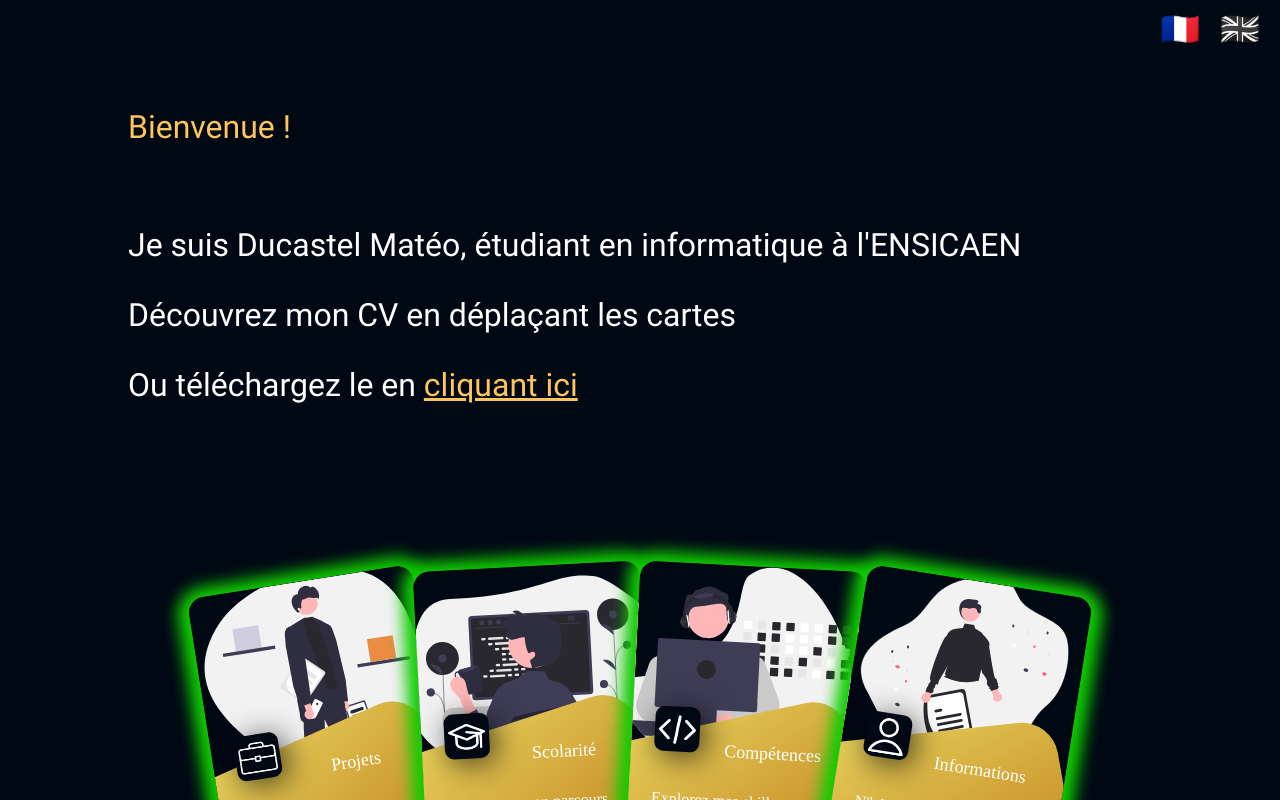
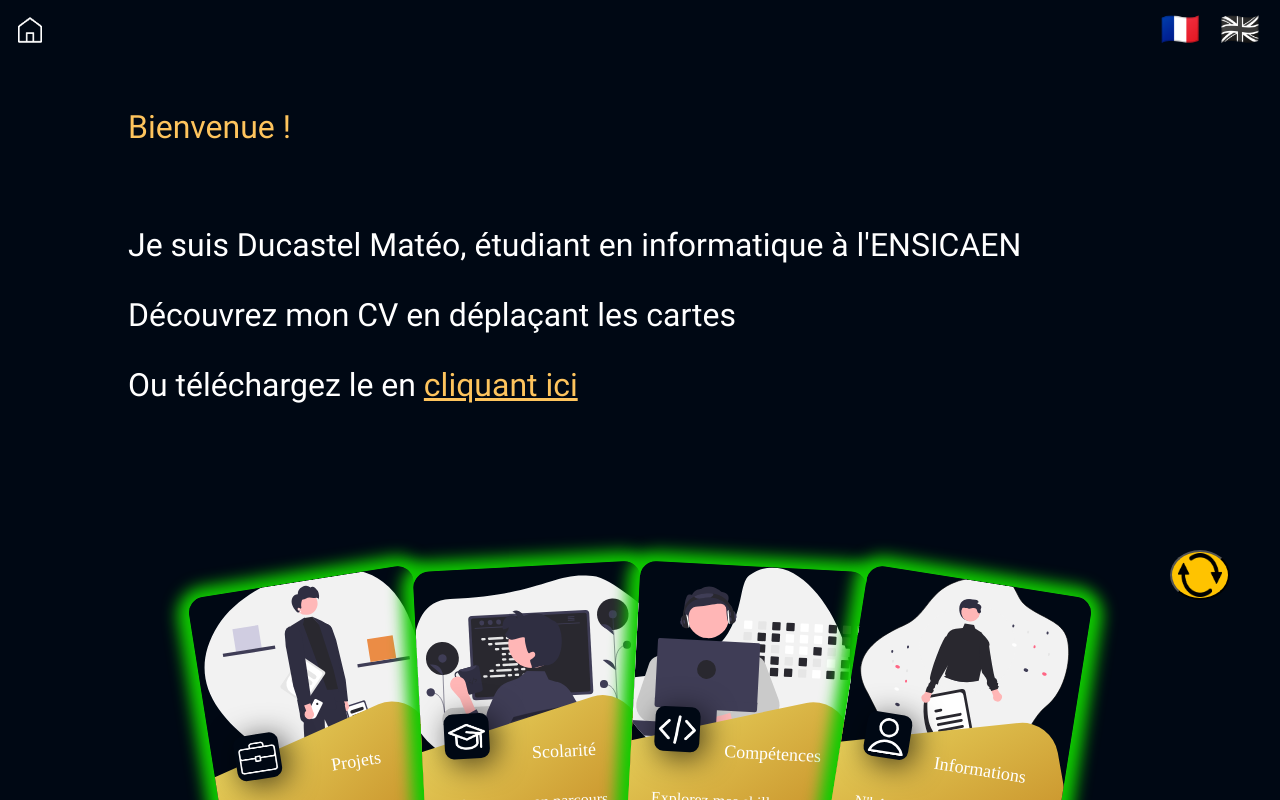
Before and after one commit to MysteryHS/personal-website, a Nuxt app: page / in a window 1280 px wide. Built offline with nearby package versions, Linux system fonts and the light colour scheme.

Commit message:
Corrected some bugs, added home button and reload cards

```diff
--- a/components/Card.vue
+++ b/components/Card.vue
@@ -6,8 +6,8 @@
             <img :src="logoURL" class="logo" />
         </div>
         <div class="textContainer">
-            <p class="title">{{ $t(`card.data.${cardTitle}.title`) }}</p>
-            <p class="description">{{ $t(`card.data.${cardTitle}.desc`) }}</p>
+            <p class="title">{{ $t(`card.data.${cardId-1}.title`) }}</p>
+            <p class="description">{{ $t(`card.data.${cardId-1}.desc`) }}</p>
         </div>
     </div>
 </template>
@@ -16,13 +16,9 @@
 
 export default {
     props: {
-        cardTitle: {
+        cardId: {
             type: Number,
             required: true,
-        },
-        cardText: {
-            type: Number,
-            required: false,
         },
         logo: {
             type: String,
@@ -32,7 +28,7 @@ export default {
             type: String,
             required: true,
         }
-    },//['cardTitle', 'cardText', 'logo', 'art']
+    },
     computed: {
         logoURL() {
             return this.logo != undefined ? `/assets/logos/${this.logo}` : ''
--- a/layouts/default.vue
+++ b/layouts/default.vue
@@ -1,5 +1,8 @@
 <template>
     <div class="main" @mouseup="stopDrag()" @mousemove="drag($event)">
+        <NuxtLink to="/">
+            <img src="/assets/logos/home.png" alt="home logo" class="home" />
+        </NuxtLink>
         <div class="language">
             <span class="fr lang" :class="{filter: !isFrench}" @click="onToggleLanguage('fr')">🇫🇷</span>
             <span class="en lang" :class="{filter: isFrench}" @click="onToggleLanguage('en')">🇬🇧</span>
@@ -8,9 +11,12 @@
             <slot />
         </div>
         <div class="bottomContainer" @mousemove="onMouseMove($event)" @mousedown="startDrag($event)">
+            <button class="reloadButton" @click="addCardsBack">
+                <img src="/assets/logos/reload.png" class="reload" alt="reload logo">
+            </button>
             <div class="cardContainer">
                 <Card v-for="(item, index) in cards" :key="index" :id="item.id" :logo="item.logo" :art="item.art"
-                    :cardText="index" :cardTitle="index" class="smallCard" :style="{
+                    :cardId="item.id" class="smallCard" :style="{
                         'transform': `rotate(${getTransform(item.id)}deg) translateX(${getPositionXOnDrag(item.id)}px) translateY(${getPositionYOnDrag(item.id)}px)`,
                         ...getPlayedStyle(item.id),
 
@@ -24,8 +30,8 @@
                     ]" />
             </div>
             <div class="cardContainer">
-                <Card v-for="(item, index) in cards" :key="index" :logo="item.logo" :cardTitle="index" :cardText="index"
-                    :art="item.art" class="bigCard inHand" :class="[getOpacityBigCard(item.id)]" />
+                <Card v-for="(item, index) in cards" :key="index" :logo="item.logo" :cardId="item.id" :art="item.art"
+                    class="bigCard inHand" :class="[getOpacityBigCard(item.id)]" />
             </div>
         </div>
     </div>
@@ -76,6 +82,7 @@ export default {
                     art: 'infos.svg',
                 }
             ],
+            removedCard: [],
             isDragging: false,
             startingCoorAbs: {
                 x: 0,
@@ -226,9 +233,10 @@ export default {
                     let index = this.cards.findIndex(item => item.id == this.idPlayed)
                     let size = this.cards.length
                     this.currentCoorAbs.x += ((size - 1 - index) - index) * (this.marginMiddle + this.convertRemToPixels(1))
-                    this.$router.push({ path: this.cards[this.cards.findIndex(item => item.id == this.idPlayed)].route });
+                    this.$router.push({ path: this.cards[index].route });
                     setTimeout(() => {
-                        this.cards.splice(this.cards.findIndex(item => item.id == this.idPlayed), 1)
+                        this.removedCard.push(this.cards[index])
+                        this.cards.splice(index, 1)
                         this.currentCoorAbs.x = 0
                         this.currentCoorAbs.y = 0
                         this.idPlayable = -1
@@ -269,6 +277,11 @@ export default {
                 }
             }
         },
+        addCardsBack() {
+            this.cards.push(...this.removedCard)
+            this.cards.sort((n1, n2) => n1.id - n2.id)
+            this.removedCard = []
+        }
     }
 }
 </script>
@@ -312,6 +325,7 @@ body {
     position: absolute;
     right: 10px;
     top: 10px;
+    z-index: 50;
 }
 
 .lang {
@@ -405,4 +419,30 @@ body {
 .originRight {
     transform-origin: 100% 100%;
 }
+
+.reloadButton {
+    position: absolute;
+    right: 50px;
+    bottom: 200px;
+    height: 50px;
+    border-radius: 100%;
+    aspect-ratio: 1;
+    background-color: #ffc300;
+    cursor: pointer;
+    z-index: 50;
+}
+
+.home {
+    height: 40px;
+    aspect-ratio: 1;
+    position: absolute;
+    left: 10px;
+    top: 10px;
+    z-index: 50;
+}
+
+.reload {
+    height: 100%;
+    aspect-ratio: 1;
+}
 </style>
```
Also changed, not shown: public/assets/logos/home.png (added), public/assets/logos/reload.png (added).
